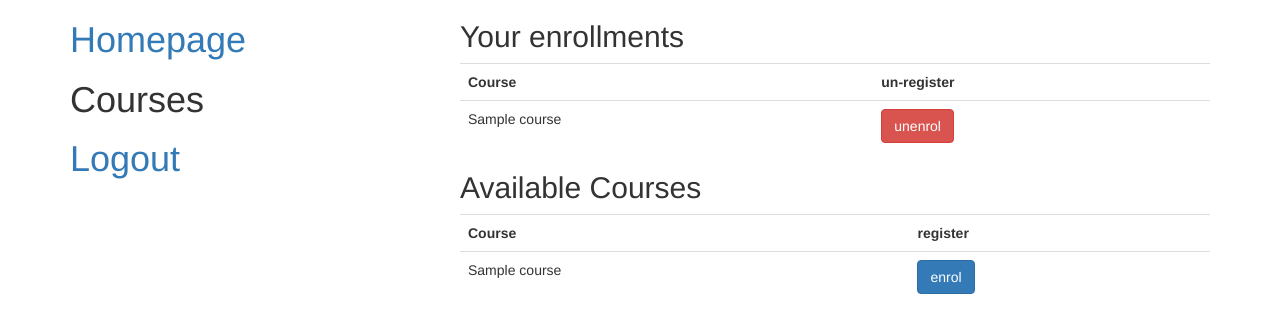
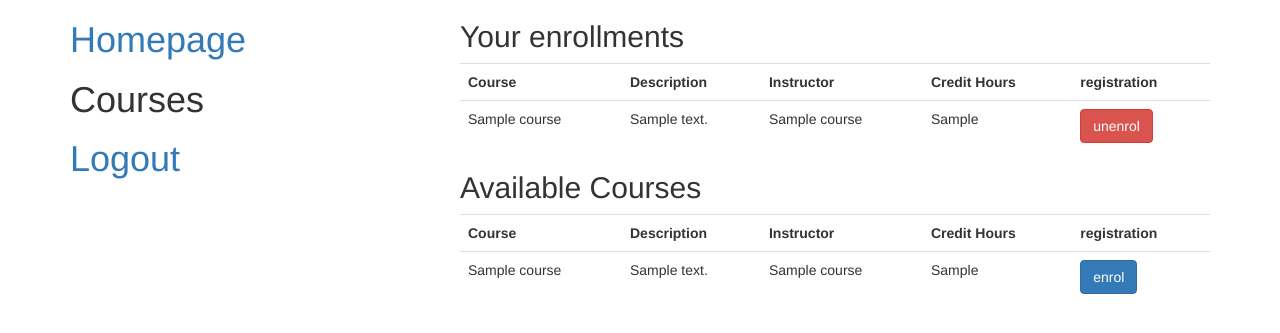
Before and after one commit to abdelrahmanabdelnabi/Course-Registration, a PHP site: page /reg_courses.php in a window 1280 px wide. Shown: the top 333 px of the page. Run offline with PHP 8.4, Linux system fonts and the light colour scheme; the visitor is signed in with stand-in values (Sample User, id 1); tables that the repository leaves empty or names only in its code hold one stand-in row (values such as "Sample post"); data that the repository does not hold is empty; some libraries are stand-ins or nearby versions.

Commit message:
update course registration page to match courses schema

```diff
--- a/reg_courses.php
+++ b/reg_courses.php
@@ -29,19 +29,20 @@
 				$result = mysqli_query($db,$sql);
 
 		// get this student's enrollments
-				$enrol_query = "SELECT enrollments.*, courses.name FROM enrollments inner JOIN courses on enrollments.course_id=courses.id  WHERE sid=".$sid;
+				$enrol_query = "SELECT enrollments.*, courses.* FROM enrollments inner JOIN courses on enrollments.course_id=courses.id  WHERE sid=".$sid;
 				$enrols = mysqli_query($db, $enrol_query);
+				$table_html_schema = '<tr><th>Course</th><th>Description</th><th>Instructor</th><th>Credit Hours</th><th>registration</th></tr>';
 
 				if(mysqli_num_rows($enrols) === 0) {
 					echo "<h2>You are currently not enrolled in any course</h2>";
 				} else {
 					echo "<h2>Your enrollments</h2>";
 					echo '<table class="table table-hover">';
-					echo '<tr><th>Course</th><th>un-register</th></tr>';
+					echo $table_html_schema;
 
 					while($row = mysqli_fetch_array($enrols,MYSQLI_ASSOC)) {
 						$href ="enrol.php?course_id=".$row['course_id']."&sid=".$sid."&enrol=false";
-						echo '<tr><td>'.$row['name'].'</td><td><a class="btn btn-danger" href="'.$href.'">unenrol</a></td></tr>';
+						echo '<tr><td>'.$row['name'].'</td><td>'.$row['description'].'</td><td>'.$row['instructor_name'].'</td><td>'.$row['credit_hours'].'</td><td><a class="btn btn-danger" href="'.$href.'">unenrol</a></td></tr>';
 					}
 
 					echo '</table>';
@@ -49,11 +50,10 @@
 
 				echo '<h2>Available Courses</h2>';
 				echo '<table class="table table-hover">';
-				echo '<tr>';
-				echo '<th>Course</th><th>register</th>';
-				echo '</tr>';
+				echo $table_html_schema;
+
 				while($row = mysqli_fetch_array($result,MYSQLI_ASSOC)) {
-					echo '<tr><td>'.$row['name'].'</td><td><a class="btn btn-primary" href="enrol.php?course_id='.$row['id'].'&sid='.$sid.'&enrol=true'.'">enrol</a></td></tr>';
+					echo '<tr><td>'.$row['name'].'</td><td>'.$row['description'].'</td><td>'.$row['instructor_name'].'</td><td>'.$row['credit_hours'].'</td><td><a class="btn btn-primary" href="enrol.php?course_id='.$row['id'].'&sid='.$sid.'&enrol=true'.'">enrol</a></td></tr>';
 				}
 
 				echo '</table>';
```
